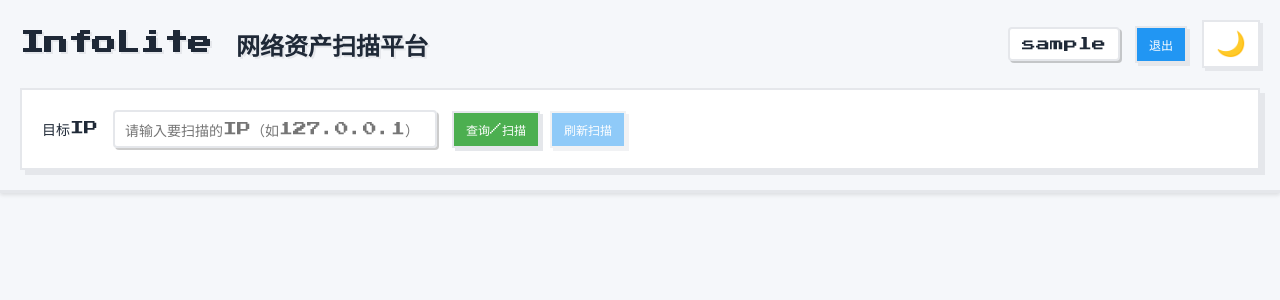
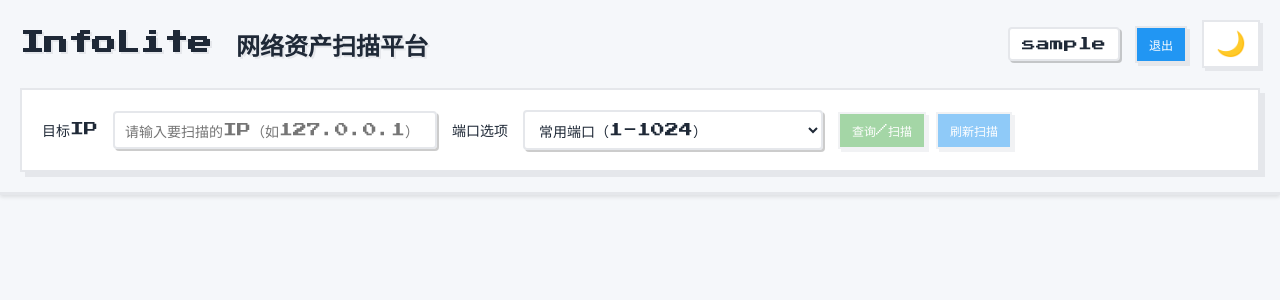
Before and after one commit to czheisenberg/InfoLite, a Vue app in the folder frontend/infolite-frontend/: page / in a window 1280 px wide. Shown: the top 300 px of the page. Built offline with nearby package versions, Linux system fonts and the light colour scheme; sample sign-in values are in the browser's storage; what @pixelium/web-vue would draw is missing.

Commit message:
feat: 端口范围

```diff
--- a/frontend/infolite-frontend/src/components/PageHeader.vue
+++ b/frontend/infolite-frontend/src/components/PageHeader.vue
@@ -38,19 +38,43 @@
             placeholder="请输入要扫描的IP（如127.0.0.1）"
             @keyup.enter="handleQuery"
           />
+
+          <label for="portOption" class="form-label">端口选项</label>
+          <select
+            id="portOption"
+            v-model="scanForm.portOption"
+            class="form-input"
+          >
+            <option value="common">常用端口（1-1024）</option>
+            <option value="custom">自定义端口范围</option>
+          </select>
+
+          <template v-if="scanForm.portOption === 'custom'">
+            <input
+              v-model="scanForm.portRange"
+              type="text"
+              class="form-input"
+              placeholder="请输入端口范围（如1-65535）"
+              style="max-width: 180px;"
+            />
+          </template>
+
           <div class="form-buttons">
             <button
               class="btn-primary"
               @click="handleQuery"
+              :disabled="loading || !scanForm.ip"
             >
-              查询/扫描
+              <span v-if="loading">扫描中...</span>
+              <span v-else>查询/扫描</span>
             </button>
             <button
               class="btn-secondary"
               @click="handleRefresh"
-              :disabled="!scanForm.ip"
+              :disabled="loading || !scanForm.ip"
             >
-              刷新扫描
+              <span v-if="loading">刷新中...</span>
+              <span v-else>刷新扫描</span>
             </button>
           </div>
         </div>
@@ -79,8 +103,13 @@ const emit = defineEmits(['logout', 'toggle-theme', 'query', 'refresh'])
 
 // 扫描表单
 const scanForm = reactive({
-  ip: ''
+  ip: '',
+  portOption: 'common', // common: 常用端口(1-1024), custom: 自定义端口范围
+  portRange: '1-65535' // 默认端口范围
 })
+
+// 加载状态
+const loading = ref(false)
 
 // 处理退出登录
 const handleLogout = () => {
@@ -94,12 +123,26 @@ const toggleTheme = () => {
 
 // 处理查询/扫描
 const handleQuery = () => {
-  emit('query', scanForm.ip)
+  loading.value = true
+  emit('query', {
+    ip: scanForm.ip,
+    portOption: scanForm.portOption,
+    portRange: scanForm.portRange
+  }, () => {
+    loading.value = false
+  })
 }
 
 // 处理刷新扫描
 const handleRefresh = () => {
-  emit('refresh', scanForm.ip)
+  loading.value = true
+  emit('refresh', {
+    ip: scanForm.ip,
+    portOption: scanForm.portOption,
+    portRange: scanForm.portRange
+  }, () => {
+    loading.value = false
+  })
 }
 
 // 监听回车键
--- a/frontend/infolite-frontend/src/views/AssetScan.vue
+++ b/frontend/infolite-frontend/src/views/AssetScan.vue
@@ -203,20 +203,28 @@ const validateIp = (ip) => {
 }
 
 // 处理查询/扫描（默认不刷新）
-const handleQuery = async (ip) => {
+const handleQuery = async (scanParams, callback) => {
+  const { ip, portOption, portRange } = scanParams
+
   // IP校验
   if (!ip) {
     $message['info']('请输入目标IP地址')
+    if (callback) callback()
     return
   }
   if (!validateIp(ip)) {
     $message['info']('请输入正确的IP地址（如127.0.0.1）')
+    if (callback) callback()
     return
   }
 
   try {
     // 调用后端接口，refresh=false（默认不刷新）
-    const res = await queryAsset({ ip: ip })
+    const res = await queryAsset({
+      ip: ip,
+      port_option: portOption,
+      port_range: portRange
+    })
     if (res.code === 200) {
       tableData.value = res.data
       // 提示成功
@@ -230,24 +238,35 @@ const handleQuery = async (ip) => {
     // 显示具体的错误信息
     const errorMsg = error.response?.data?.msg || '查询失败'
     $message['error'](errorMsg)
+  } finally {
+    if (callback) callback()
   }
 }
 
 // 处理刷新扫描（强制重新扫描）
-const handleRefresh = async (ip) => {
+const handleRefresh = async (scanParams, callback) => {
+  const { ip, portOption, portRange } = scanParams
+
   if (!ip) {
     $message['info']('请输入IP地址')
+    if (callback) callback()
     return
   }
 
   if (!validateIp(ip)) {
     $message['info']('请输入正确的IP地址（如127.0.0.1）')
+    if (callback) callback()
     return
   }
 
   try {
     // 调用后端接口，refresh=true（强制刷新）
-    const res = await queryAsset({ ip: ip, refresh: true })
+    const res = await queryAsset({
+      ip: ip,
+      refresh: true,
+      port_option: portOption,
+      port_range: portRange
+    })
     if (res.code === 200) {
       tableData.value = res.data
       // 提示成功
@@ -260,6 +279,8 @@ const handleRefresh = async (ip) => {
     // 显示具体的错误信息
     const errorMsg = error.response?.data?.msg || '刷新扫描失败'
     $message['error'](errorMsg)
+  } finally {
+    if (callback) callback()
   }
 }
 
```
Also changed, not shown: 2 other files (tests, documents, lock files or other folders).
